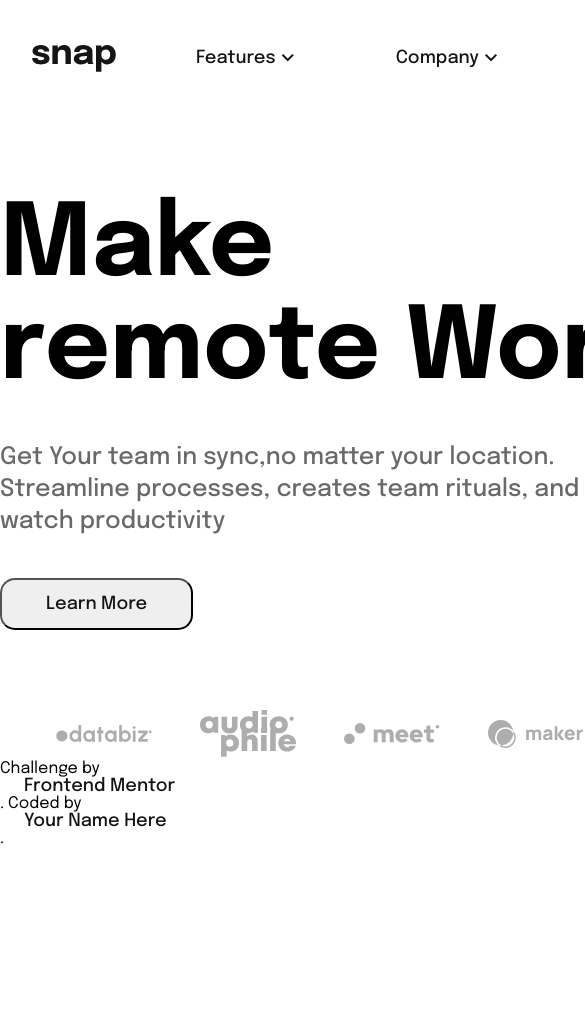
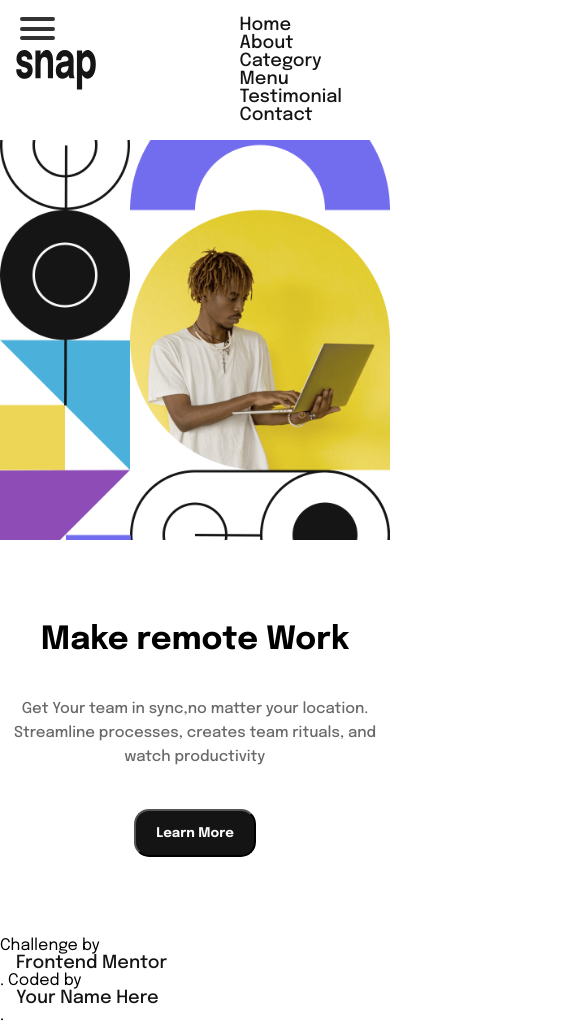
Before and after one commit to raghav0477/Intro_section, a plain HTML site: page index.html in a window 390 px wide. Shown: the top 1024 px of the page, 585 px wide, since content can reach past the window. Before the commit the page ends 847 px from the top, so only its background shows below. Drawn offline with nearby package versions, Linux system fonts and the light colour scheme.

Commit message:
started responsive

```diff
--- a/index.html
+++ b/index.html
@@ -29,7 +29,7 @@
         <img src="./images/logo.svg" alt="" />
         <ul class="nav-list">
           <li>
-            <div>
+            <div class="menu-dropdown">
               <a href="#" class="drop"
                 >Features<span class="material-symbols-outlined">
                   keyboard_arrow_down
@@ -37,20 +37,29 @@
               >
               <div class="drop_down_content">
                <ul>
-                <li>ap</li>
-                <li>ap</li>
-                <li>ap</li>
-                <li>ap</li>
+                <li> <img src="./images/icon-todo.svg" alt="Todo"> Todo List</li>
+                <li><img src="./images/icon-calendar.svg" alt="Calender"> Calender</li>
+                <li><img src="./images/icon-reminders.svg" alt="Remainders"> Remainders</li>
+                <li><img src="./images/icon-planning.svg" alt="Planning"> Planning</li>
                </ul>
               </div>
             </div>
           </li>
           <li>
-            <a href="#"
-              >Company<span class="material-symbols-outlined">
-                keyboard_arrow_down
-              </span></a
-            >
+            <div class="menu-dropdown">
+              <a href="#" class="drop"
+                >Company<span class="material-symbols-outlined">
+                  keyboard_arrow_down
+                </span></a
+              >
+              <div class="drop_down_content">
+               <ul>
+                <li>History </li>
+                <li>Our Team </li>
+                <li>Blog </li>
+               </ul>
+              </div>
+            </div>
           </li>
           <li><a href="#">Careers</a></li>
           <li><a href="#">About</a></li>
@@ -60,12 +69,30 @@
         <ul class="nav-list">
           <li>Login</li>
           <li>
-            <button><a href="#">Register</a></button>
+            <button>Register</button>
           </li>
         </ul>
       </div>
     </header>
+    <div id="mob-nav">
+      <!-- <div class="mob-title">Snap</div> -->
+      <img src="./images/logo.svg" alt="logo">
+      <div class="hamburger-lines">
+        <span class="line line1"></span>
+        <span class="line line2"></span>
+        <span class="line line3"></span>
+    </div>
+    <ul class="menu-items">
+      <li><a href="#home">Home</a></li>
+      <li><a href="#about">About</a></li>
+      <li><a href="#food">Category</a></li>
+      <li><a href="#food-menu">Menu</a></li>
+      <li><a href="#testimonials">Testimonial</a></li>
+      <li><a href="#contact">Contact</a></li>
+  </ul>
+    </div>
     <div class="hero container">
+
       <div class="hero-left">
         <div class="title">Make <br />remote Work</div>
         <div class="sub-title">
@@ -73,7 +100,8 @@
           Streamline processes, creates team rituals, and <br />
           watch productivity <soar class=""></soar>
         </div>
-        <button><a href="#">Learn More</a></button>
+        <button>Learn More</button>
+
         <div class="user-list">
           <ul class="nav-list">
             <li><img src="./images/client-databiz.svg" alt="" /></li>
@@ -83,6 +111,7 @@
           </ul>
         </div>
       </div>
+
       <div class="hero-right">
         <img src="./images/image-hero-desktop.png" alt="" />
       </div>
--- a/style.css
+++ b/style.css
@@ -1,31 +1,32 @@
-:root{
+:root {
   --white: #fafafa;
   --gray: #696969;
   --black: #141414;
 }
-*{
+* {
   box-sizing: border-box;
-    font-family: 'Epilogue', sans-serif;
+  font-family: "Epilogue", sans-serif;
   padding: 0;
   margin: 0;
 }
-header{
+header {
   padding: 2rem;
   display: flex;
   justify-content: space-between;
   align-items: center;
 }
-.left{
+.left {
   display: flex;
   flex-direction: row;
 }
-.nav-list{
+.nav-list {
   display: flex;
   margin: 0 2rem;
   align-items: center;
 }
-li,a{
-    margin: 0 1.5rem;
+li,
+a {
+  margin: 0 1rem;
   display: flex;
   list-style: none;
   text-decoration: none;
@@ -33,31 +34,41 @@ li,a{
   font-weight: 500;
   font-size: 18px;
   align-items: center;
+  cursor: pointer;
 }
-button{
+button {
   padding: 15px 20px;
   border-radius: 15px;
+  cursor: pointer;
+  color: var(--white);
+  font-weight: 700;
+  background-color: var(--black);
 }
-.container{
+button:hover {
+  color: var(--black);
+  background-color: var(--white);
+  font-weight: 700;
+}
+.container {
   width: 1440px;
   margin: 0 auto;
 }
-.hero{
+.hero {
   display: flex;
   flex-direction: row;
   justify-content: space-between;
 }
-.hero-left{
+.hero-left {
   margin-top: 5rem;
 }
-.hero-right img{
+.hero-right img {
   height: 40rem;
 }
-.title{
+.title {
   font-size: 100px;
   font-weight: 700;
 }
-.sub-title{
+.sub-title {
   overflow: hidden;
   color: var(--gray);
   font-size: 24px;
@@ -65,23 +76,117 @@ button{
   line-height: 2rem;
   padding: 2.5rem 0;
 }
-.user-list{
+.user-list {
   margin-top: 5rem;
 }
-.user-list img{
+.user-list img {
   width: 6rem;
 }
-.drop_down_content{
-    display: none;
-    flex-direction: column;
-}
-.nav-list a:hover{
-    background-color: rebeccapurple;
-}
-.drop_down_content:hover{
-    color: red;
-    background-color: #141414
-}
-.nav-list a:hover .drop_down_content{
+/* .menu-dropdown {
+  position: relative;
+  display: inline-block;
+  padding-left: 2rem;
+} */
+.menu-dropdown:hover .drop_down_content {
   display: block;
 }
+
+.drop_down_content {
+  display: none;
+  position: absolute;
+  background-color: #f9f9f9;
+  box-shadow: 0px 5px 8px 0px rgba(0, 0, 0, 0.2);
+  padding: 10px;
+  z-index: 1;
+  border-radius: 10px;
+}
+.drop_down_content li {
+  padding: 10px 0;
+}
+.drop_down_content li img {
+  margin-right: 10px;
+}
+#mob-nav{
+    display: none;
+}
+@media only screen and (max-width: 576px) {
+  header {
+    display: none;
+  }
+  .container {
+    width: 100vw;
+  }
+  #mob-nav{
+    display: flex;
+    justify-content: space-between;
+    align-items: center;
+    padding: 1rem;
+    background-color: #fff;
+  }
+  #mob-nav img{
+    width: 80px;
+    height: 40px;
+  }
+  .hamburger-lines {
+    display: block;
+  }
+  .hamburger-lines {
+    display: block;
+    height: 23px;
+    width: 35px;
+    position: absolute;
+    top: 17px;
+    left: 20px;
+    z-index: 2;
+    display: flex;
+    flex-direction: column;
+    justify-content: space-between;
+  }
+
+  .hamburger-lines .line {
+    display: block;
+    height: 4px;
+    width: 100%;
+    border-radius: 10px;
+    background: #333;
+  }
+
+   .hamburger-lines .line1 {
+    transform-origin: 0% 0%;
+    transition: transform 0.4s ease-in-out;
+  }
+
+  .hamburger-lines .line2 {
+    transition: transform 0.2s ease-in-out;
+  }
+
+  .hamburger-lines .line3 {
+    transform-origin: 0% 100%;
+    transition: transform 0.4s ease-in-out;
+  }
+  .hero {
+    display: flex;
+    flex-direction: column-reverse;
+  }
+  .hero-right img {
+    width: 100vw;
+    height: 25rem;
+    object-fit: cover;
+  }
+  .hero-left{
+    text-align: center;
+  }
+  .title {
+    font-size: 32px;
+  }
+  .nav-list {
+    display: none;
+  }
+  .sub-title {
+    font-size: 15px;
+    line-height: 1.5rem;
+  }
+  br {
+    display: none;
+  }
+}
```
Also changed, not shown: script.js (added). Lines whose indentation alone changed are shown as unchanged.
